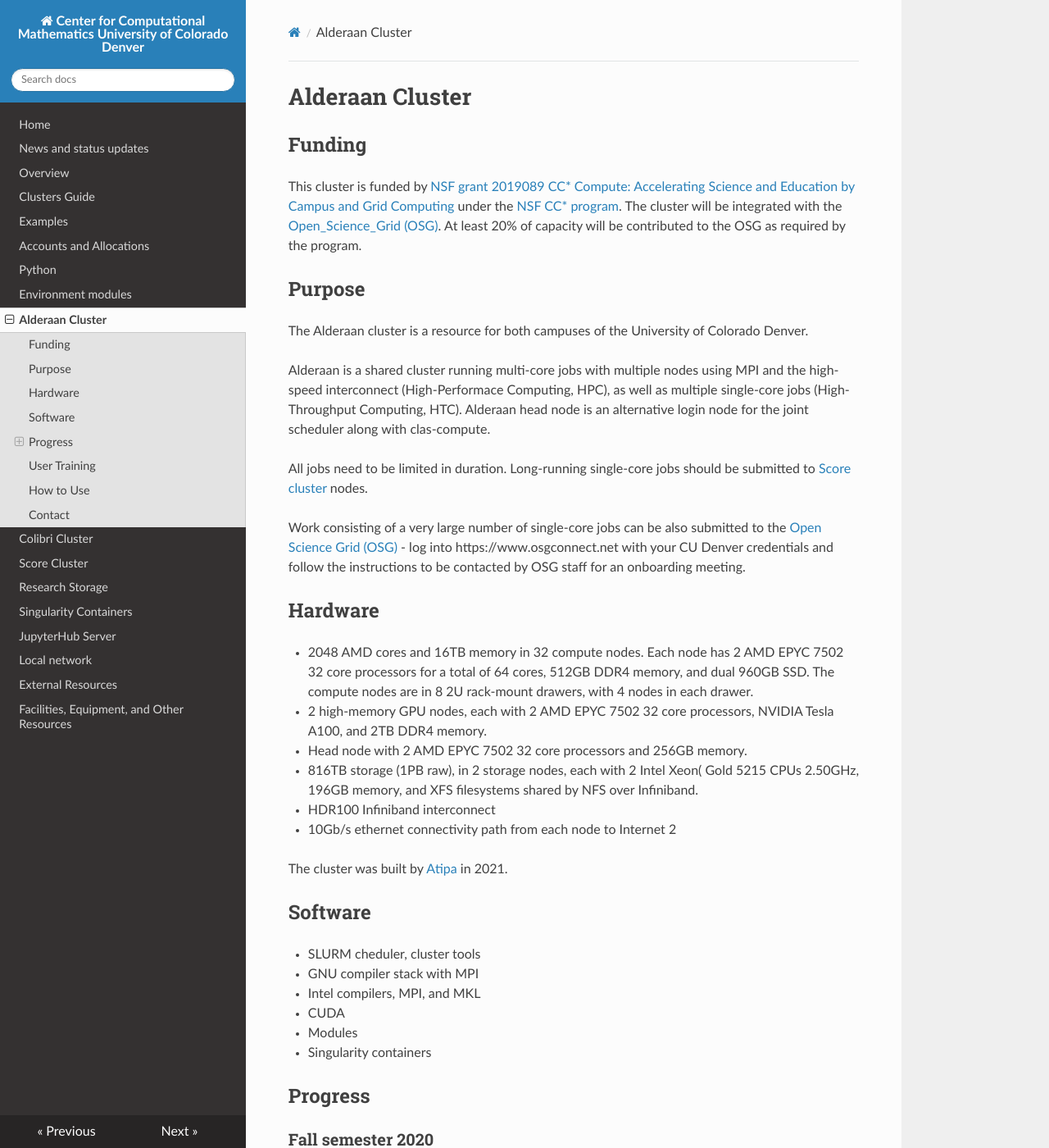
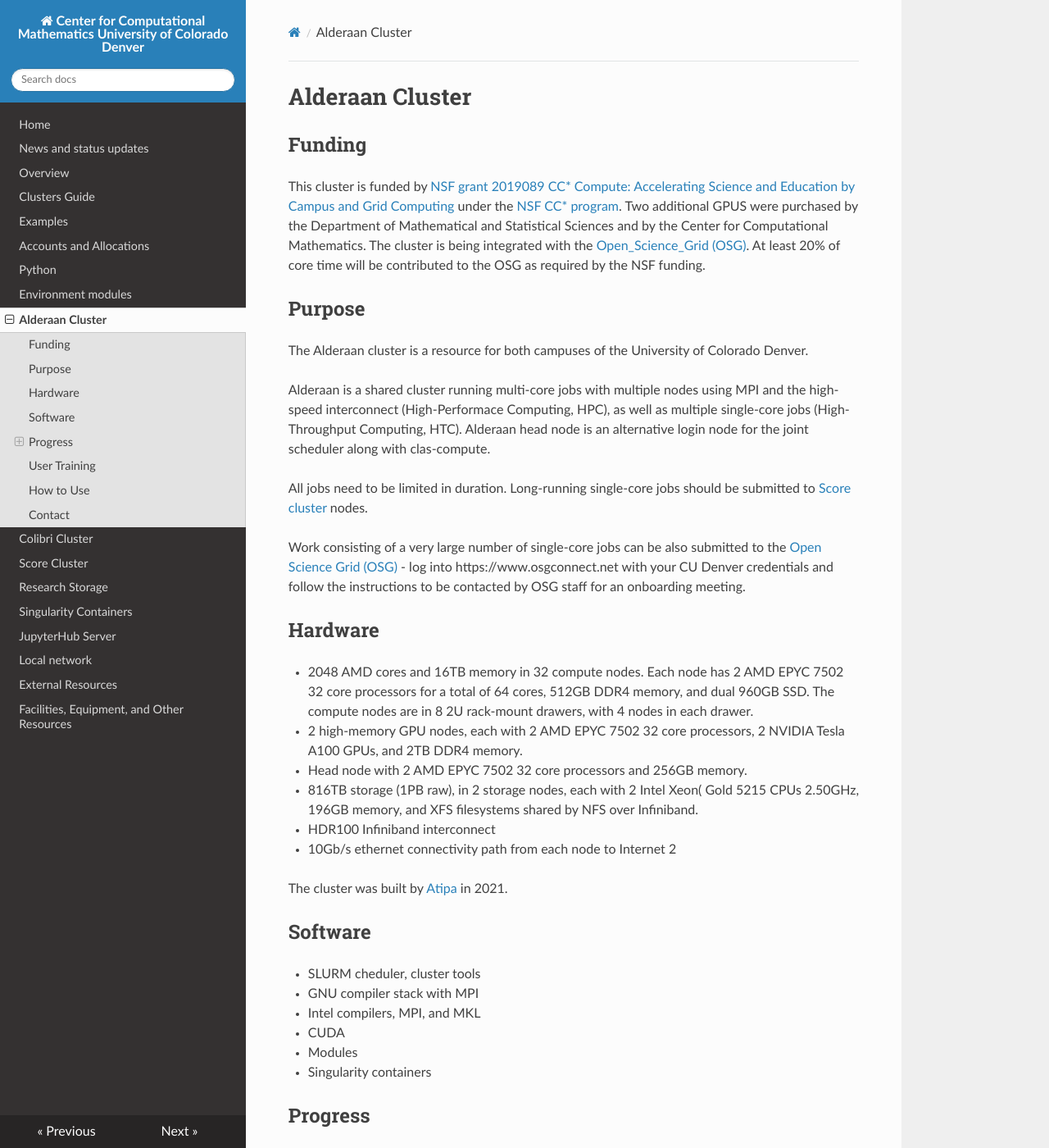
Before and after one commit to ccmucdenver/ccm-docs, an MkDocs documentation site: the page built from docs/alderaan.md, in a window 1280 px wide and 1400 px high. Shown: the whole window at 82% size. Built offline with MkDocs 1.6.1, drawn with Linux system fonts in a browser that asks for light colours; nearby versions of some CDN libraries.

Commit message:
added GPUs to alderaan

```diff
--- a/docs/alderaan.md
+++ b/docs/alderaan.md
@@ -1,7 +1,7 @@
 # Alderaan Cluster
 
 ## Funding
-This cluster is funded by [NSF grant 2019089 CC* Compute: Accelerating Science and Education by Campus and Grid Computing](https://www.nsf.gov/awardsearch/showAward?AWD_ID=2019089)  under the [NSF CC* program](https://www.nsf.gov/publications/pub_summ.jsp?ods_key=nsf20507). The cluster will be integrated with the [Open_Science_Grid (OSG)](https://opensciencegrid.org). At least 20% of capacity will be contributed to the OSG as required by the program.
+This cluster is funded by [NSF grant 2019089 CC* Compute: Accelerating Science and Education by Campus and Grid Computing](https://www.nsf.gov/awardsearch/showAward?AWD_ID=2019089)  under the [NSF CC* program](https://www.nsf.gov/publications/pub_summ.jsp?ods_key=nsf20507). Two additional GPUS were purchased by the Department of Mathematical and Statistical Sciences and by the Center for Computational Mathematics. The cluster is being integrated with the [Open_Science_Grid (OSG)](https://opensciencegrid.org). At least 20% of core time will be contributed to the OSG as required by the NSF funding.
 
 ## Purpose
 The Alderaan cluster is a resource for both campuses of the University of Colorado Denver.
@@ -14,7 +14,7 @@ Work consisting of a very large number of single-core jobs can be also submitted
 
 ## Hardware
 * 2048 AMD cores and 16TB memory in 32 compute nodes. Each node has 2 AMD EPYC 7502 32 core processors for a total of 64 cores, 512GB DDR4 memory, and dual 960GB SSD. The compute nodes are in 8 2U rack-mount drawers, with 4 nodes in each drawer.
-* 2 high-memory GPU nodes, each with 2 AMD EPYC 7502 32 core processors, NVIDIA Tesla A100, and 2TB DDR4 memory.
+* 2 high-memory GPU nodes, each with 2 AMD EPYC 7502 32 core processors, 2 NVIDIA Tesla A100 GPUs, and 2TB DDR4 memory.
 * Head node with 2 AMD EPYC 7502 32 core processors and 256GB memory.
 * 816TB storage (1PB raw), in 2 storage nodes, each with 2 Intel Xeon( Gold 5215 CPUs  2.50GHz, 196GB memory, and XFS filesystems shared by NFS over Infiniband.
 * HDR100 Infiniband interconnect
```
